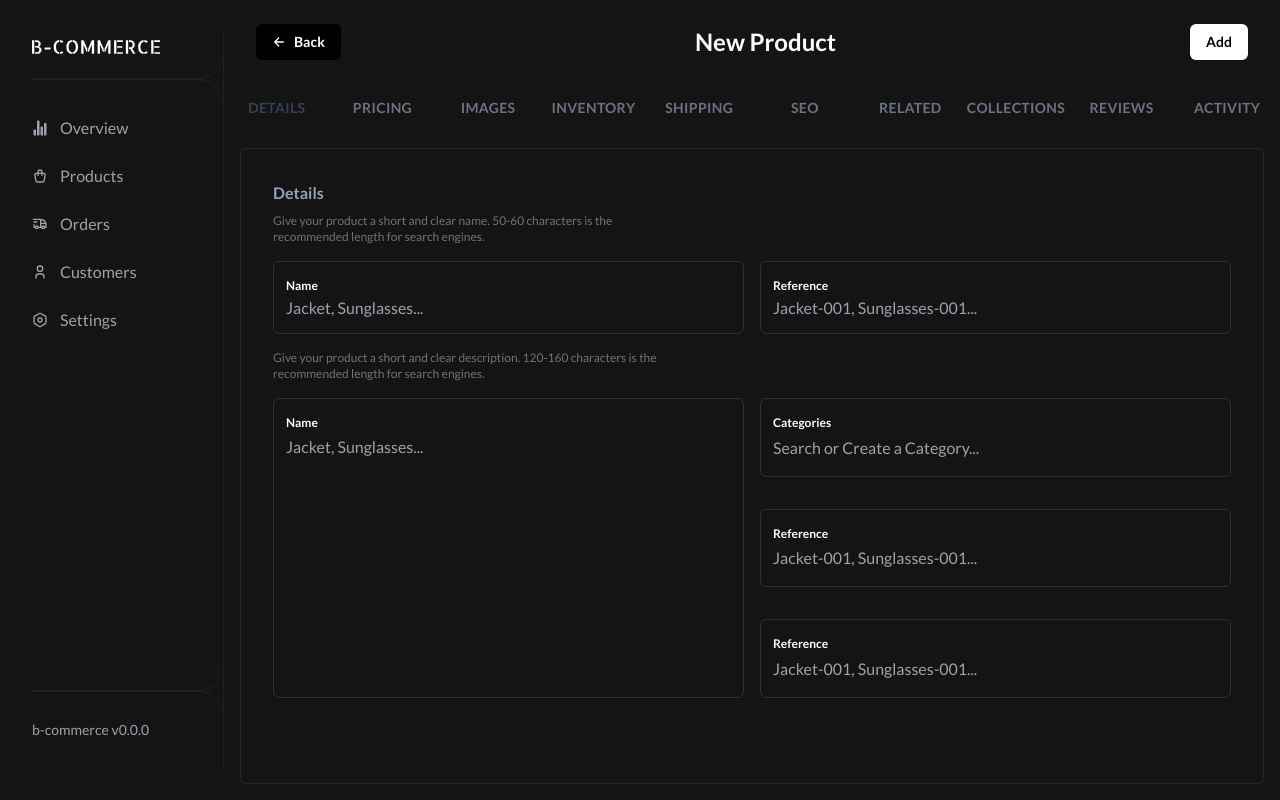
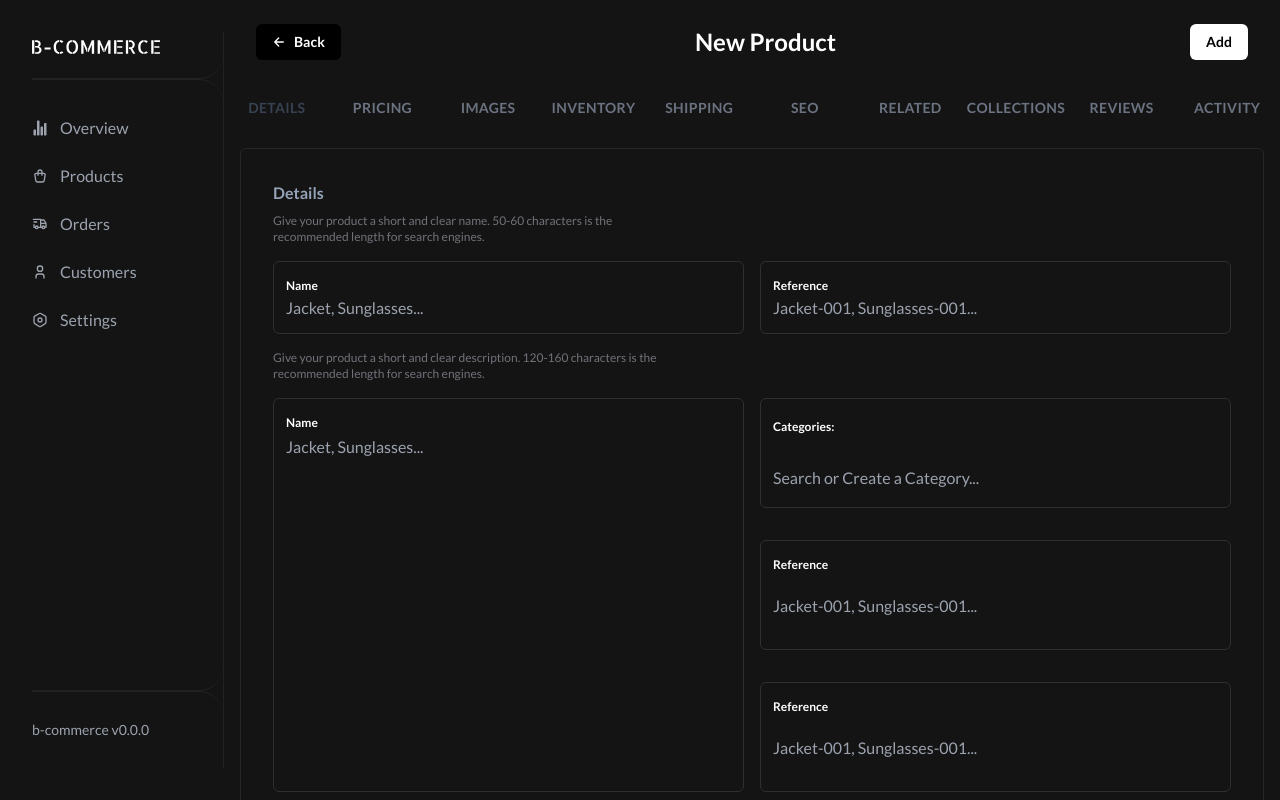
Before and after one commit to MohamedBechirMejri/b-commerce, a Next.js app: page /admin/products/new in a window 1280 px wide. Built offline with nearby package versions, Linux system fonts and the light colour scheme.

Commit message:
display selected categories

```diff
--- a/app/admin/(ui)/Select.tsx
+++ b/app/admin/(ui)/Select.tsx
@@ -1,6 +1,10 @@
 import { AnimatePresence, motion } from "framer-motion";
 import { useState } from "react";
-import { TbSquareRounded, TbSquareRoundedCheckFilled } from "react-icons/tb";
+import {
+  TbSquareRounded,
+  TbSquareRoundedCheckFilled,
+  TbSquareRoundedXFilled,
+} from "react-icons/tb";
 
 export default function Select({
   options,
@@ -36,7 +40,7 @@ export default function Select({
 
   return (
     <motion.div
-      className="relative max-w-xl rounded-md shadow-sm"
+      className="relative max-w-xl rounded-md shadow-sm grid grid-rows-[1fr,1.25fr]"
       initial={{ border: "1px solid #303030" }}
       animate={{
         border: isFocused ? "1px solid #6d28d9" : "1px solid #303030",
@@ -45,10 +49,35 @@ export default function Select({
       onFocus={() => setIsFocused(true)}
       onBlur={handleBlur}
     >
-      <label className="absolute text-xs font-bold top-4 left-3">{label}</label>
+      <motion.div className="flex items-center w-full gap-2 p-3 pb-1">
+        <label className="text-xs font-bold">{label}:</label>
+        {selected.map(id => (
+          <motion.div
+            key={id}
+            initial={{
+              opacity: 0,
+              scale: 0.9,
+              y: 5,
+              backgroundColor: "#6d28d9",
+            }}
+            animate={{ opacity: 1, scale: 1, y: 0 }}
+            whileHover={{ backgroundColor: "#6d28d9aa" }}
+            whileTap={{ backgroundColor: "#6d28d955" }}
+            transition={{ duration: 0.2 }}
+            className="flex items-center gap-1 p-1 px-2 text-sm font-semibold rounded-md cursor-pointer w-max"
+            onClick={() =>
+              setSelected(selected.filter(option => option !== id))
+            }
+          >
+            {options.find(option => option.id === id)?.name}
+            <TbSquareRoundedXFilled />
+          </motion.div>
+        ))}
+        <div className="w-0 py-4 opacity-0" />
+      </motion.div>
 
       <motion.input
-        className="relative z-10 w-full h-full px-3 py-4 text-gray-400 bg-transparent border-none outline-none pt-9"
+        className="relative z-10 w-full h-full px-3 text-gray-400 bg-transparent border-none outline-none"
         type="search"
         placeholder={placeholder}
         value={search}
@@ -57,9 +86,9 @@ export default function Select({
       <AnimatePresence>
         {isFocused && (
           <motion.ul
-            className="absolute left-0 z-20 w-full overflow-y-scroll border rounded-md shadow-md bg-violet-500 max-h-60 top-16 border-violet-900"
+            className="absolute left-0 z-20 w-full overflow-y-scroll border rounded-md shadow-md bg-violet-500 max-h-64 top-full border-violet-900"
             initial={{ opacity: 0, y: 0 }}
-            animate={{ opacity: 1, y: 20 }}
+            animate={{ opacity: 1, y: 15 }}
             exit={{ opacity: 0, y: 0 }}
             transition={{ duration: 0.1 }}
           >
```
